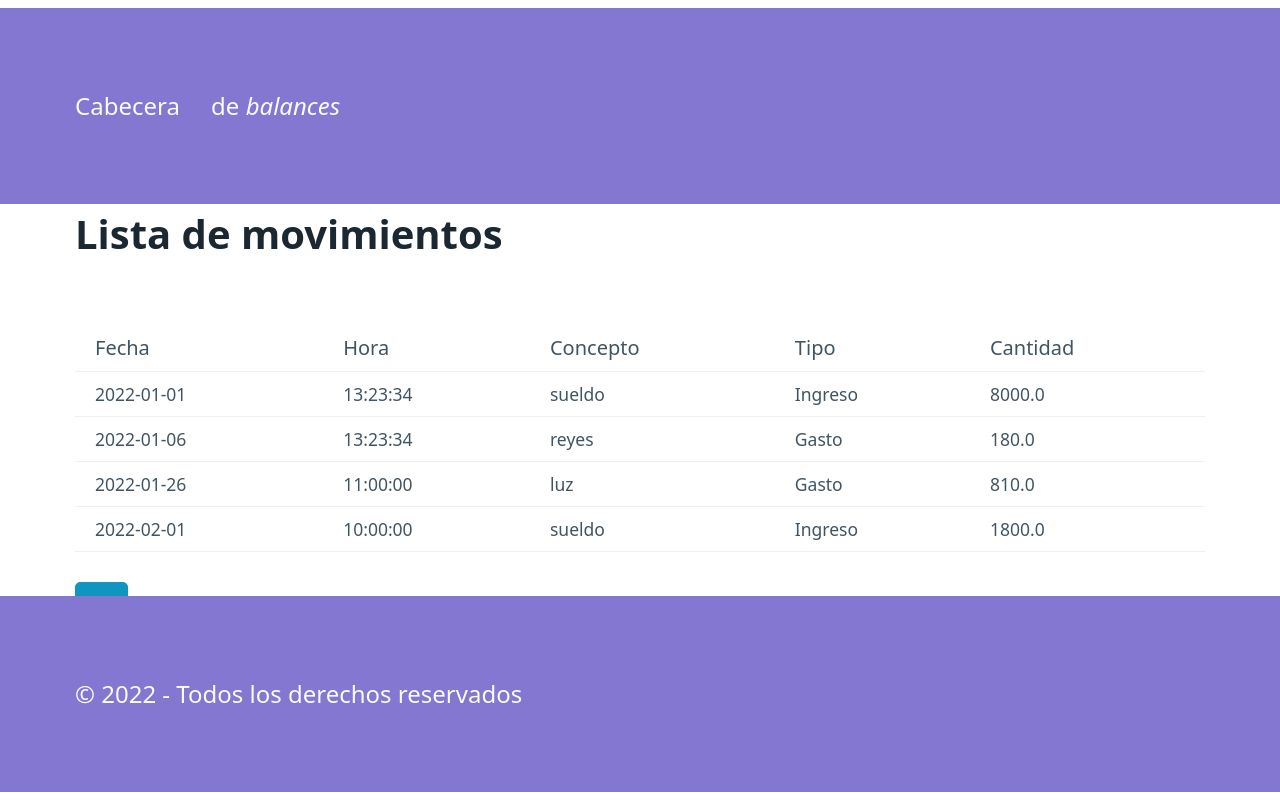
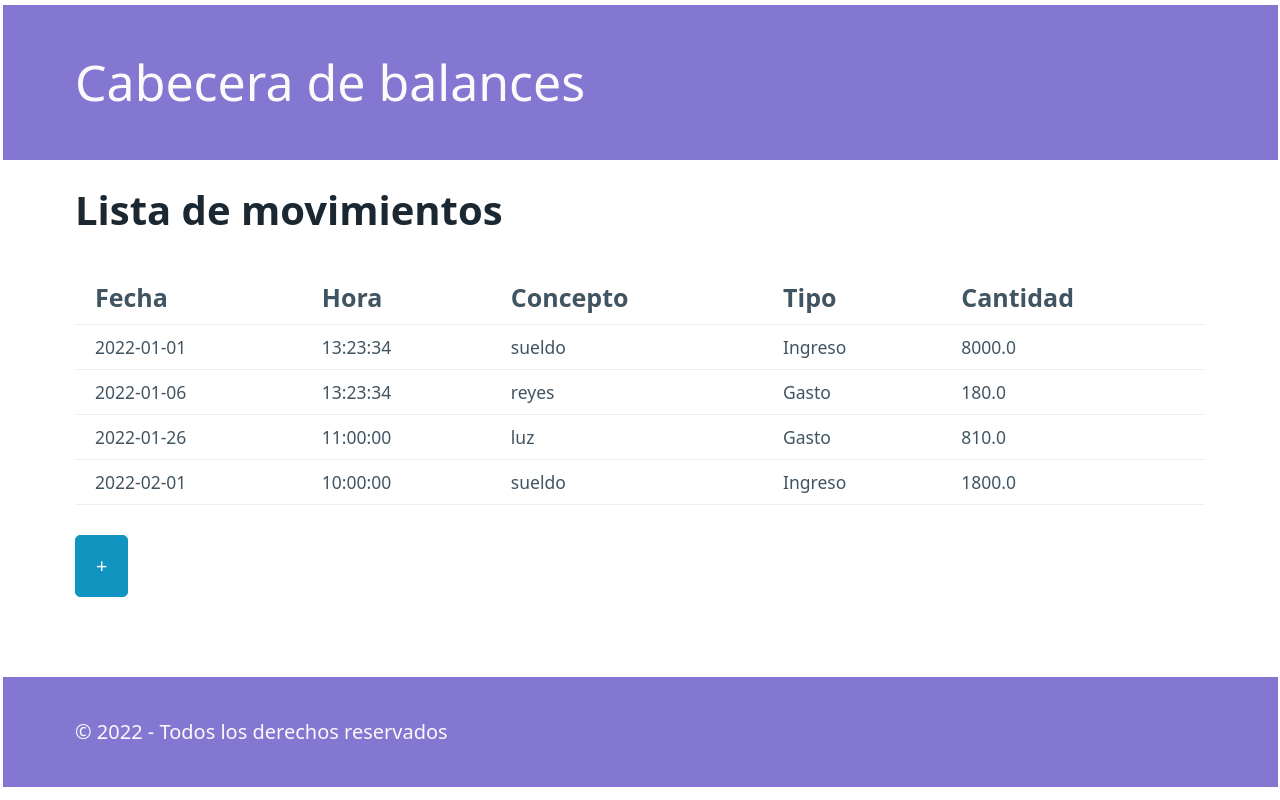
Before and after one commit to jdmejia92/MovimientosWeb, a Flask app: page / in a window 1280 px wide. Run offline with Flask 2, Linux system fonts and the light colour scheme.

Commit message:
Arreglos de variables

```diff
--- a/Balance/Templates/lista_movimientos.html
+++ b/Balance/Templates/lista_movimientos.html
@@ -1,27 +1,27 @@
-<html lang="en">
+ <html lang="en">
 <head>
     <meta charset="UTF-8">
     <meta http-equiv="X-UA-Compatible" content="IE=edge">
     <meta name="viewport" content="width=device-width, initial-scale=1.0">
     <title>Balance de cuenta | Movimientos</title>
+    <link rel="stylesheet" href="static/css/pico.css">
     <link rel="stylesheet" href="static/css/styles.css">
-    <link rel="stylesheet" href="static/css/pico.css">
 </head>
 <body>
     <header>
         <div class="container">
-            Cabecera &nbsp;&nbsp;&nbsp; de <em>balances</em>
+            Cabecera de balances
         </div>
     </header>
     <section class="container">
         <h1>Lista de movimientos</h1>
         <table class="tabla_movimientos">
             <tr class="tabla_mv_cabecera">
-                <th>Fecha</td>
-                <th>Hora</td>
-                <th>Concepto</td>
-                <th>Tipo</td>
-                <th>Cantidad</td>
+                <th>Fecha</th>
+                <th>Hora</th>
+                <th>Concepto</th>
+                <th>Tipo</th>
+                <th>Cantidad</th>
             </tr>
 
             {% for movimiento in movimientos %}
--- a/Balance/routes.py
+++ b/Balance/routes.py
@@ -23,12 +23,10 @@ def inicio():
 
         linea = fichero_mv.readline()
 
-
-    linea = fichero_mv.readline()
+    """ linea = fichero_mv.readline() """
 
     fichero_mv.close()
-    return render_template("lista_movimientos.html",
-                            movimientos = lista_movimientos)
+    return render_template("lista_movimientos.html", movimientos = lista_movimientos)
 
 @app.route("/alta", methods=["GET", "POST"])
 def alta():
--- a/Balance/static/css/styles.css
+++ b/Balance/static/css/styles.css
@@ -3,18 +3,31 @@
             --color-secundario: #f7dba7;
             --negro: #2c363f;
             --blanco: #fafafa;
-            --separacion-defecto: 8px;        }
+            --separacion-defecto: 5px;
+        }
 
-        header, footer {
-            padding: calc(2 * var(--separacion-defecto));
-            font-size: 24px;
+        body > header, body > footer {
+            padding: 2rem;
+            font-size: 2.5rem;
             background-color: var(--color-primario);
             color: var(--blanco);
             margin-top: var(--separacion-defecto);
+            width: calc(100% - 5px);
         }
 
-        footer {
-            width: calc(100% - 50px);
-            position: absolute;
-            bottom: var(--separacion-defecto);
+        body > section > h1 {
+            font-size: 2rem;
+            margin-top: 20px;
+            margin-bottom: 30px;
         }
+
+        th {
+            font-size: 1.25rem;
+            font-weight: 700;
+        }
+
+        body > footer {
+            position: sticky;
+            bottom: 0;
+            font-size: 1rem;
+        }
```
Also changed, not shown: csv_to_dict 2.py (+7 -7 lines), csv_to_dict.py (+12 -13 lines), data/movimientos.csv (line endings or trailing spaces).
